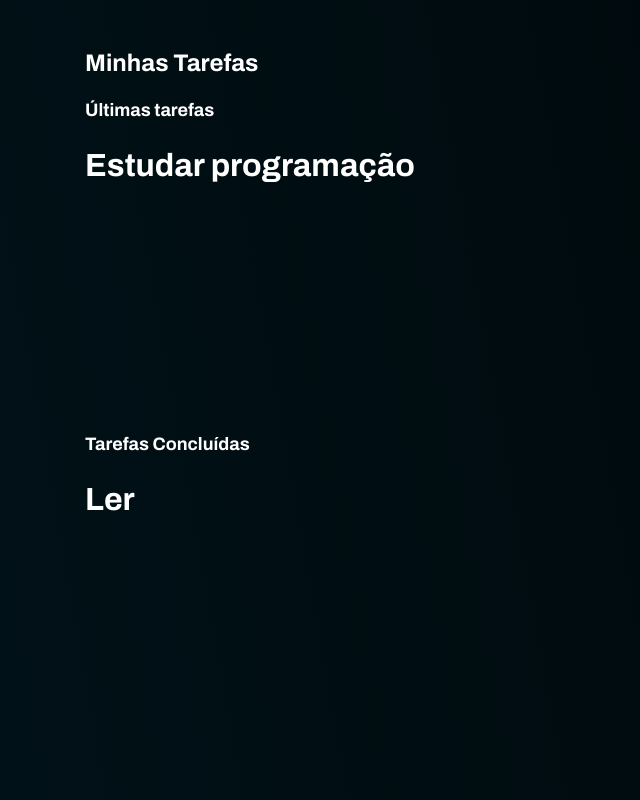
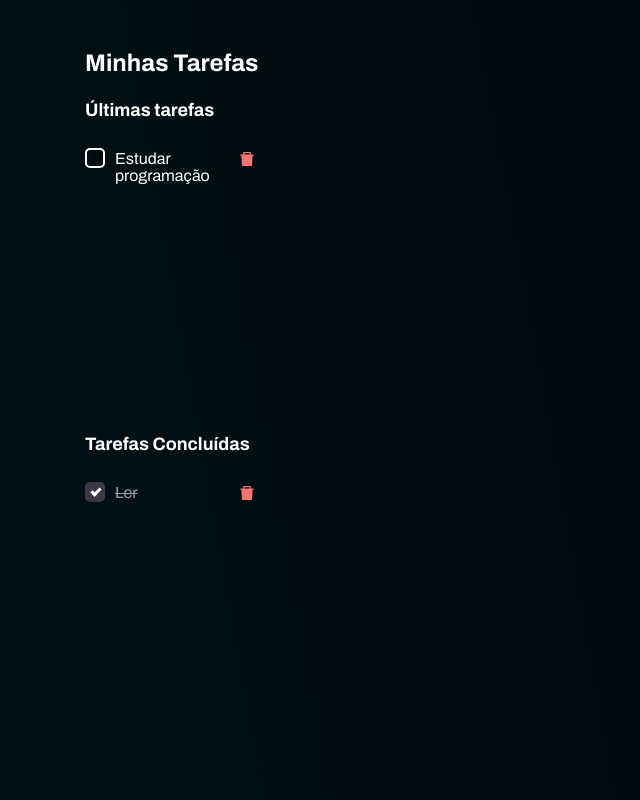
Before and after one commit to Nils0n/task-manager-front, a React (Vite) app: page / in a window 1280 px wide. Shown: the whole page, without its empty margins (0-640 px from the left). Built offline with nearby package versions, Linux system fonts and the light colour scheme; no server answers.

Commit message:
feat: update TaskItem componenet

```diff
--- a/package.json
+++ b/package.json
@@ -12,6 +12,7 @@
     "axios": "^1.1.3",
     "react": "^18.2.0",
     "react-dom": "^18.2.0",
+    "react-icons": "^4.6.0",
     "sass": "^1.55.0"
   },
   "devDependencies": {
--- a/src/components/TaskItem/index.tsx
+++ b/src/components/TaskItem/index.tsx
@@ -1,3 +1,6 @@
+import "./styles.scss";
+import { AiFillDelete } from "react-icons/ai";
+
 type TaskItemParams = {
     task: {
         id: number,
@@ -9,6 +12,30 @@
 
 export default function TaskItem({ task }: TaskItemParams) {
     return (
-        <h1>{task.description}</h1>
+        <div className="task-item-container">
+            <div className="task-description">
+                <label className={
+                    task.isCompleted ? 'checkbox-container-completed' : 'checkbox-container'
+                }>
+                    {task.description}
+                    <input
+                        type="checkbox"
+                        defaultChecked={task.isCompleted}
+                    />
+                    <span
+                        className={
+                            task.isCompleted ?
+                                "checkmark completed" :
+                                "checkmark"
+                        }
+                    >
+
+                    </span>
+                </label>
+            </div>
+            <div className="delete">
+                <AiFillDelete size={18} color="#F97474" />
+            </div>
+        </div>
     )
 }
--- /dev/null
+++ b/src/components/TaskItem/styles.scss
@@ -0,0 +1,103 @@
+.task-item-container {
+    display: flex;
+    justify-content: space-between;
+    max-width: 50%;
+
+    @media (max-width: 768px) {
+        max-width: 90%;
+    }
+
+    .delete {
+        padding-top: 1.5px;
+        margin-left: 18px;
+
+        &:hover {
+            cursor: pointer;
+        }
+    }
+}
+
+/* Customize the label (the container) */
+.checkbox-container {
+    display: block;
+    position: relative;
+    padding-left: 30px;
+    margin-bottom: 25px;
+    cursor: pointer;
+    font-size: 1rem;
+    -webkit-user-select: none;
+    -moz-user-select: none;
+    -ms-user-select: none;
+    user-select: none;
+    padding-top: 1.5px;
+}
+
+.checkbox-container-completed {
+    @extend .checkbox-container;
+    color: #9d9aad;
+    text-decoration: line-through;
+}
+
+/* Hide the browser's default checkbox */
+.checkbox-container input {
+    position: absolute;
+    opacity: 0;
+    cursor: pointer;
+    height: 0;
+    width: 0;
+}
+
+/* Create a custom checkbox */
+.checkmark {
+    position: absolute;
+    top: 0;
+    left: 0;
+    height: 20px;
+    width: 20px;
+    background: linear-gradient(259.93deg, #000000 -41.68%, #00171f 146.85%);
+    border: 2px solid #ffffff;
+    border-color: #fff;
+    border-radius: 5px;
+}
+
+/* On mouse-over, add a grey background color */
+.checkbox-container:hover input~.checkmark {
+    background-color: #fff;
+}
+
+/* When the checkbox is checked, add a blue background */
+.checkbox-container input:checked~.checkmark {
+    background: linear-gradient(262.71deg, #00d1ff -30.04%, #00ffa3 124.74%);
+}
+
+.checkbox-container input:checked~.completed {
+    background: #3a3847;
+    border-color: #3a3847;
+    border-radius: 5px;
+}
+
+/* Create the checkmark/indicator (hidden when not checked) */
+.checkmark:after {
+    content: "";
+    position: absolute;
+    display: none;
+}
+
+/* Show the checkmark when checked */
+.checkbox-container input:checked~.checkmark:after {
+    display: block;
+}
+
+/* Style the checkmark/indicator */
+.checkbox-container .checkmark:after {
+    left: 6px;
+    top: 2px;
+    width: 3px;
+    height: 7px;
+    border: solid white;
+    border-color: #fff;
+    border-width: 0 3px 3px 0;
+    -webkit-transform: rotate(45deg);
+    -ms-transform: rotate(45deg);
+    transform: rotate(45deg);
+}
```
Also changed, not shown: 1 other file (tests, documents, lock files or other folders).
